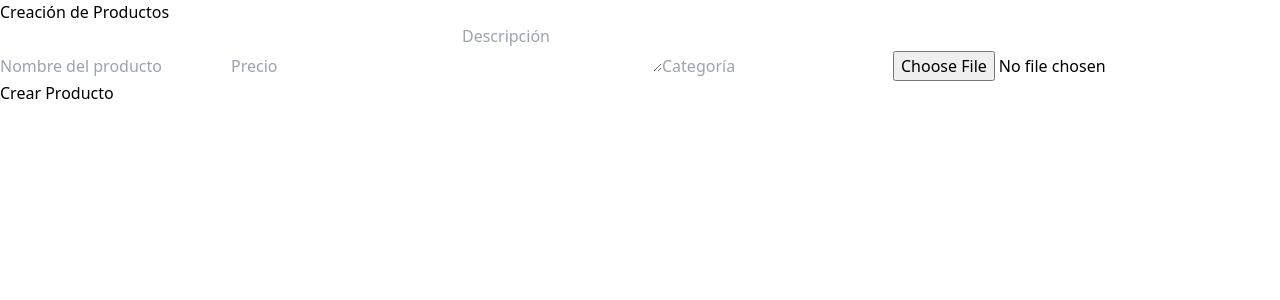
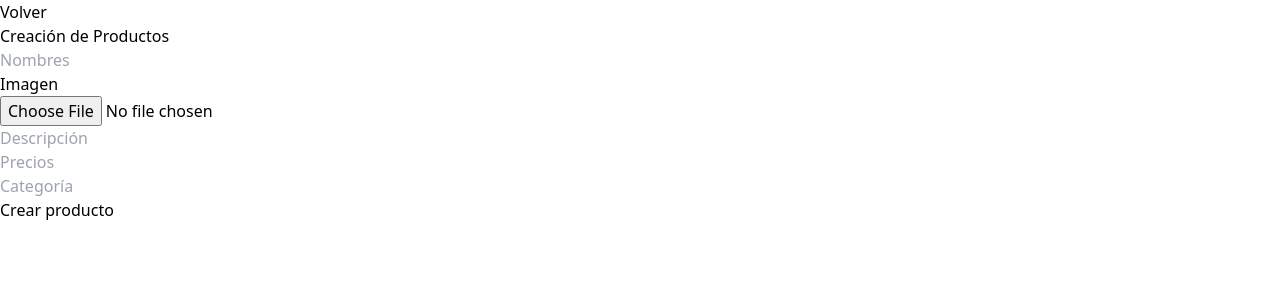
Before and after one commit to maxidom99/FrontO-Commerce, a React (Vite) app: page /crear_producto in a window 1280 px wide. Shown: the top 300 px of the page. Built offline with nearby package versions, Linux system fonts and the light colour scheme.

Commit message:
feat(): form productos && card productos

```diff
--- a/package.json
+++ b/package.json
@@ -13,7 +13,9 @@
     "axios": "^1.6.8",
     "react": "^18.2.0",
     "react-dom": "^18.2.0",
-    "react-router-dom": "^6.22.3"
+    "react-icons": "^5.1.0",
+    "react-router-dom": "^6.22.3",
+    "react-toastify": "^10.0.5"
   },
   "devDependencies": {
     "@types/react": "^18.2.66",
--- a/src/App.jsx
+++ b/src/App.jsx
@@ -1,6 +1,9 @@
 import { BrowserRouter, Routes, Route  } from 'react-router-dom'
 import Home from './pages/Home'
 import ProductForm from './components/ProductForm'
+import { ToastContainer } from "react-toastify"
+import 'react-toastify/ReactToastify.css'
+
 function App() {
 
 
@@ -13,6 +16,11 @@ function App() {
       <Route path='/crear_producto' element={<ProductForm/>}/>
 
      </Routes>
+     <ToastContainer
+      position="top-right"
+      pauseOnHover={false}
+      pauseOnFocusLoss={false}
+    />
      </BrowserRouter>
     </>
   )
--- a/src/api/alta_producto.js
+++ b/src/api/alta_producto.js
@@ -2,7 +2,7 @@ import axios from "axios";
 
 export const createProductRequest = async (productData) => {
   try {
-    const response = await axios.post("http://localhost:8000/alta_productos", productData);
+    const response = await axios.post("http://localhost:9090/alta_productos", productData);
     console.log("Producto creado:", response.data);
     return response.data;
   } catch (error) {
--- a/src/api/product.js
+++ b/src/api/product.js
@@ -3,7 +3,7 @@ import axios from "axios"
 
  export const getProductRequest = async() => {
     try {
-        const response = await axios.get("http://localhost:8000/productos")
+        const response = await axios.get("http://localhost:9090/productos")
         console.log(response.data)
         return response.data
     } catch (error) {
--- a/src/components/Navbar.jsx
+++ b/src/components/Navbar.jsx
@@ -10,7 +10,7 @@ const Navbar = () => {
   };
 
   return (
-    <nav className="relative bg-white shadow">
+    <nav className="relative bg-white shadow ">
       <div className="container px-2 py-2 mx-auto flex justify-between items-center">
         <div>
           <a href="http://127.0.0.1:5173">
--- a/src/components/ProductForm.jsx
+++ b/src/components/ProductForm.jsx
@@ -1,5 +1,7 @@
 import { Fragment, useState } from 'react';
 import { createProductRequest } from '../api/alta_producto';
+import { Link } from 'react-router-dom';
+import { toast } from "react-toastify"
 
 const ProductForm = () => {
   const [formData, setFormData] = useState({
@@ -55,7 +57,7 @@ const ProductForm = () => {
         id_cat: '',
         img_product: null,
       });
-      alert('Producto creado exitosamente');
+      toast.success("Creacion exitosa!")
     } catch (error) {
       console.error('Error creating product:', error);
     }
@@ -63,19 +65,49 @@ const ProductForm = () => {
 
   return (
     <Fragment>
-      <div className="mx-auto max-w-lg p-6 bg-red-500 rounded-md">
-        <h2 className="text-center text-2xl font-bold mb-4 text-gray-300">Creación de Productos</h2>
-        <form onSubmit={handleSubmit}>
-          <div className="grid grid-cols-1 gap-4">
-            <input type="text" name="nombres" placeholder="Nombre del producto" value={formData.nombres} onChange={handleInputChange} className="p-2 rounded-md shadow-xl text-red-800" required />
-            <input type="number" name="precios" placeholder="Precio" value={formData.precios} onChange={handleInputChange} className="p-2 rounded-md shadow-xl text-red-800" required />
-            <textarea name="descripcion" placeholder="Descripción" value={formData.descripcion} onChange={handleInputChange} className="p-2 rounded-md shadow-xl text-red-800" required />
-            <input type="text" name="id_cat" placeholder="Categoría" value={formData.id_cat} onChange={handleInputChange} className="p-2 rounded-md shadow-xl text-red-800" required />
-            <input type="file" name="img_product" onChange={handleFileChange} className="p-2 rounded-md shadow-xl text-red-800" />
-            <button type="submit" className="bg-gray-400 hover:bg-blue-700 text-white font-bold py-2 px-4 rounded">Crear Producto</button>
-          </div>
+  <section className="bg-white dark:bg-gray-900">
+    <Link to='/' className='absolute top-5 left-5 border px-3 py-1 rounded-md shadow-xl bg-gray-100 hover:scale-125 transition-all duration-300 delay-150'>Volver</Link>
+
+    <div className="container flex flex-col items-center justify-center min-h-screen px-6 mx-auto">
+    <h2 className='text-center font-semibold text-2xl'>Creación de Productos</h2>
+        <form className="w-full max-w-md" onSubmit={handleSubmit}>
+            <div className="relative flex items-center mt-8">
+                <input type="text" className="block w-full py-3 text-gray-700 bg-white border rounded-lg px-3 dark:bg-gray-900 dark:text-gray-300 dark:border-gray-600 focus:border-blue-400 dark:focus:border-blue-300 focus:ring-blue-300 focus:outline-none focus:ring focus:ring-opacity-40" placeholder="Nombres"
+                value={formData.nombres} onChange={handleInputChange} name='nombres'
+                />
+            </div>
+
+            <label className="flex  items-center px-3 py-3 mx-auto mt-6 text-center bg-white border-2 border-dashed rounded-lg cursor-pointer dark:border-gray-600 dark:bg-gray-900">
+                <h2 className="mx-3 text-gray-400">Imagen</h2>
+
+                <input name="img_product" type="file" onChange={handleFileChange}  />
+            </label>
+
+            <div className="relative flex items-center mt-6">
+
+                <input type="text" className="block w-full py-3 text-gray-700 bg-white border rounded-lg px-4 dark:bg-gray-900 dark:text-gray-300 dark:border-gray-600 focus:border-blue-400 dark:focus:border-blue-300 focus:ring-blue-300 focus:outline-none focus:ring focus:ring-opacity-40" placeholder="Descripción"
+                value={formData.descripcion} onChange={handleInputChange} name='descripcion'
+                />
+            </div>
+            <div className="relative flex items-center mt-6">
+            <input type="text" className="block w-full py-3 text-gray-700 bg-white border rounded-lg px-4 dark:bg-gray-900 dark:text-gray-300 dark:border-gray-600 focus:border-blue-400 dark:focus:border-blue-300 focus:ring-blue-300 focus:outline-none focus:ring focus:ring-opacity-40" placeholder="Precios"
+                value={formData.precios} onChange={handleInputChange} name='precios'
+                      />
+              </div>
+              <div className="relative flex items-center mt-6">
+              <input type="text" className="block w-full py-3 text-gray-700 bg-white border rounded-lg px-4 dark:bg-gray-900 dark:text-gray-300 dark:border-gray-600 focus:border-blue-400 dark:focus:border-blue-300 focus:ring-blue-300 focus:outline-none focus:ring focus:ring-opacity-40" placeholder="Categoría"
+              value={formData.id_cat} name='id_cat' onChange={handleInputChange}
+                  />
+                </div>
+            <div className="mt-6">
+                <button type='submit' className="w-full px-6 py-3 text-sm font-medium tracking-wide text-black capitalize transform  rounded-lg border shadow-xl bg-gray-100 hover:bg-gray-200 transition-all duration-300 delay-150">
+                    Crear producto
+                </button>
+
+            </div>
         </form>
-      </div>
+    </div>
+</section>
     </Fragment>
   );
 };
--- a/src/pages/Home.jsx
+++ b/src/pages/Home.jsx
@@ -1,8 +1,8 @@
-
 import { useState, useEffect } from "react"
 import { getProductRequest } from "../api/product"
 import Navbar from "../components/Navbar"
 import Footer from "../components/Footer"
+import { MdAddShoppingCart } from "react-icons/md";
 
 const Home = () => {
 
@@ -25,38 +25,40 @@ const Home = () => {
    }, [])
 
     return (
-
+<>
     <div className="min-h-screen">
         <Navbar/>
-        <div className="grid grid-cols-4 gap-4 p-6" >
+        <div className="w-9/12 mb-24 m-auto">
+
+        <div className="grid grid-cols-1 gap-8 mt-8 xl:mt-16 md:grid-cols-2 xl:grid-cols-3" >
 
         {
             product.map((item, index) => (
 
-            <div key={index} className="max-w-xs overflow-hidden bg-white rounded-lg shadow-lg dark:bg-gray-800">
-                <div className="px-6 py-2">
-                    <h2 className="text-xl font-bold text-gray-800 uppercase dark:text-white">{item.nombres}</h2>
-                    <p className="mt-1 text-sm text-gray-600 dark:text-gray-400">{item.descripcion}</p>
-                </div>
-                <div className="relative group">
-                    <img src={item.img_product} alt="" className="object-contain w-full h-40 mt-2 group-hover:opacity-85" />
-                    <div className="absolute inset-x-0 bottom-0 bg-gray-900 opacity-0 group-hover:opacity-100 transition-opacity duration-300">
-                        <div className="flex justify-between px-4 py-2">
-                            <h2 className="text-lg font-bold text-white">${item.precios}</h2>
-                            <button className="px-2 py-1 text-xs font-semibold text-gray-900 uppercase transition-colors duration-300 transform bg-white rounded hover:bg-gray-200 focus:bg-gray-400 focus:outline-none">Añadir al carro</button>
-                        </div>
-                    </div>
-                </div>
+                <div class="flex flex-col items-center p-4 shadow-xl border sm:p-6 rounded-xl dark:border-gray-700">
+                <img class="object-cover w-full rounded-xl aspect-square" src={item.img_product} alt=""/>
+
+                <h1 class="mt-4 text-2xl font-semibold text-gray-700  dark:text-white">{item.nombres}</h1>
+
+                <p class="mt-2 text-gray-500  dark:text-gray-300">{item.descripcion}</p>
+
+                <div class="flex flex-col mt-4">
+            <p className="text-black text-center font-semibold
+             text-2xl">$ {item.precios}</p>
+
+                </div>  <button className="border w-full text-2xl font-semibold bg-zinc-800 shadow-xl text-white rounded-md h-12 mt-2 flex items-center justify-center gap-4 hover:scale-110 transition-all delay-150 duration-300"><span className="mt-2 text-3xl"><MdAddShoppingCart /></span>Comprar</button>
             </div>
+
 
 
             ))
         }
 
             </div>
-        <Footer/>
+            </div>
     </div>
-
+      <Footer/>
+ </>
   )
 }
 
```
Also changed, not shown: 2 other files (tests, documents, lock files or other folders).
